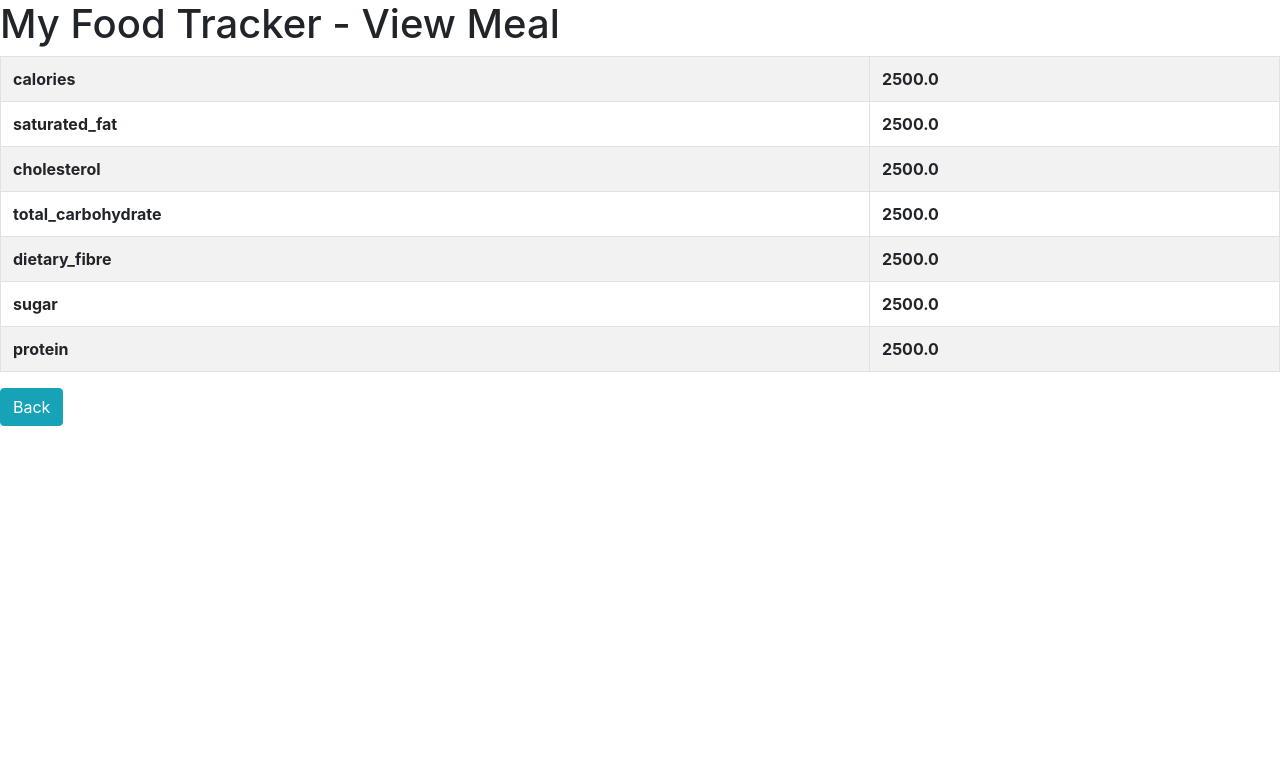
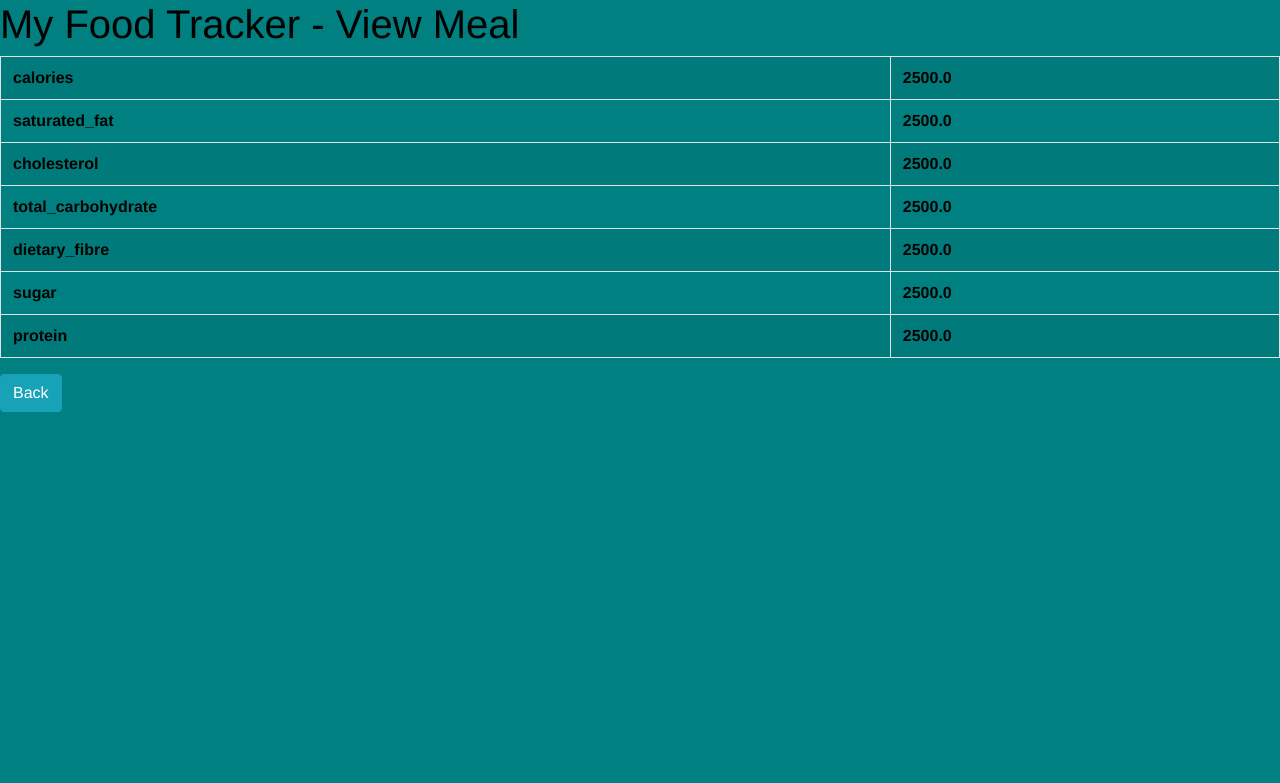
Before and after one commit to ihgj/food_tracker, a Django app: page /view_meal/1 in a window 1280 px wide. Shown: the top 783 px of the page. Run offline with Django 3.2, Linux system fonts and the light colour scheme; data comes from the database, SQL or seed files in the repository; lists and menus that the app fills with data are empty; some libraries are stand-ins or nearby versions.

Commit message:
add style
add style

```diff
--- a/food_tracker/templates/view_meal.html
+++ b/food_tracker/templates/view_meal.html
@@ -3,6 +3,14 @@
 		<link rel="stylesheet" href="https://stackpath.bootstrapcdn.com/bootstrap/4.1.0/css/bootstrap.min.css" integrity="sha384-9gVQ4dYFwwWSjIDZnLEWnxCjeSWFphJiwGPXr1jddIhOegiu1FwO5qRGvFXOdJZ4" crossorigin="anonymous">
 	</head>
 	<body>
+		 </head>
+        <style>
+        body {
+            font: 100 1.5em Helvetica, Arial, sans-serif;
+            color: black;
+            background-color: teal;
+        }
+    </style>
 		<h1>My Food Tracker - View Meal</h1>
 		<form role="form" action="" method="POST">
 		    {% csrf_token %}
```
